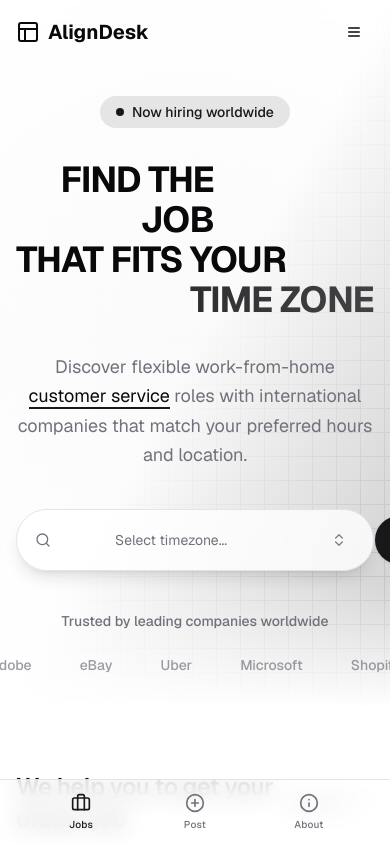
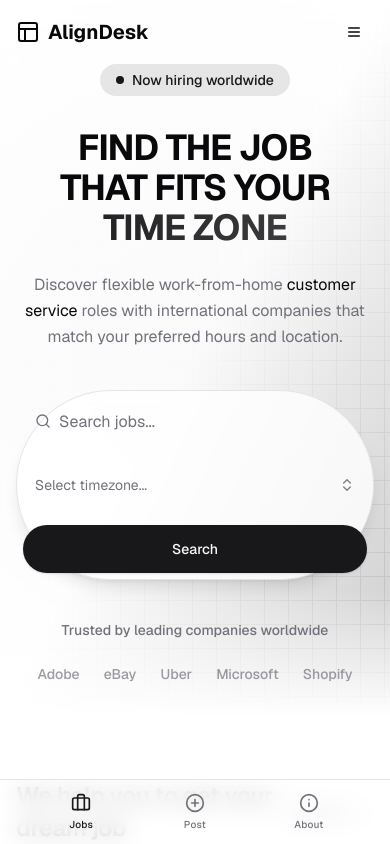
Before and after one commit to katsuragawaa/aligndesk, a Next.js app: page / in a window 390 px wide. Shown: the top 844 px of the page. Built offline with nearby package versions, Linux system fonts and the light colour scheme.

Commit message:
feat: enhance hero section layout and styling for better responsiveness and visual appeal

```diff
--- a/components/hero.tsx
+++ b/components/hero.tsx
@@ -47,7 +47,7 @@ export function Hero() {
 
   return (
     <section
-      className="relative overflow-hidden pt-24 pb-8"
+      className="relative overflow-hidden pt-16 pb-8 sm:pt-24"
       aria-label="Hero section"
     >
       <div className="absolute inset-0 -z-10">
@@ -70,15 +70,17 @@ export function Hero() {
               </span>
               Now hiring worldwide
             </div>
-            <div className="mt-8 text-4xl font-bold tracking-tight sm:text-9xl">
-              <h1 className="mr-40 text-right">FIND THE JOB</h1>
-              <h1 className="text-left">THAT FITS YOUR</h1>
-              <h1 className="from-primary to-primary/80 bg-gradient-to-r bg-clip-text text-right text-transparent">
+            <div className="mt-8 text-4xl font-bold tracking-tight sm:text-6xl md:text-7xl lg:text-9xl">
+              <h1 className="mr-0 text-center sm:mr-20 sm:text-right lg:mr-40">
+                FIND THE JOB
+              </h1>
+              <h1 className="text-center sm:text-left">THAT FITS YOUR</h1>
+              <h1 className="from-primary to-primary/80 bg-gradient-to-r bg-clip-text text-center text-transparent sm:text-right">
                 TIME ZONE
               </h1>
             </div>
-            <div className="mt-8 max-w-xl self-center text-center">
-              <p className="text-muted-foreground text-lg leading-relaxed">
+            <div className="mt-6 max-w-xl self-center text-center sm:mt-8">
+              <p className="text-muted-foreground text-base leading-relaxed sm:text-lg">
                 Discover flexible work-from-home{" "}
                 <span className="text-foreground after:bg-primary relative after:absolute after:-bottom-0.5 after:left-0 after:h-0.5 after:w-full">
                   customer service
@@ -90,23 +92,26 @@ export function Hero() {
           </div>
 
           <form
-            className="bg-background/80 focus-within:border-primary/50 focus-within:ring-primary/10 relative flex w-full items-center gap-4 rounded-full border p-1.5 shadow-lg backdrop-blur-sm transition-all focus-within:ring-4 hover:shadow-xl"
+            className="bg-background/80 focus-within:border-primary/50 focus-within:ring-primary/10 relative flex w-full flex-col items-center gap-4 rounded-full border p-1.5 shadow-lg backdrop-blur-sm transition-all focus-within:ring-4 hover:shadow-xl sm:flex-row"
             role="search"
             aria-label="Job search form"
           >
-            <div className="relative flex-[2]">
+            <div className="relative w-full flex-[2]">
               <Search
                 className="text-muted-foreground absolute top-1/2 left-3 h-4 w-4 -translate-y-1/2"
                 aria-hidden="true"
               />
               <Input
                 type="text"
-                placeholder="Search jobs by title, category, or company..."
+                placeholder="Search jobs..."
                 className="h-12 border-0 pl-9 text-base shadow-none focus-visible:ring-0"
                 aria-label="Search jobs"
               />
             </div>
-            <div className="bg-border h-8 w-px" aria-hidden="true" />
+            <div
+              className="bg-border hidden h-8 w-px sm:block"
+              aria-hidden="true"
+            />
             <Popover open={open} onOpenChange={setOpen}>
               <PopoverTrigger asChild>
                 <Button
@@ -114,7 +119,7 @@ export function Hero() {
                   role="combobox"
                   aria-expanded={open}
                   aria-label="Select timezone"
-                  className="hover:bg-primary/5 h-12 w-64 justify-between border-0 bg-transparent font-normal shadow-none"
+                  className="hover:bg-primary/5 h-12 w-full justify-between border-0 bg-transparent font-normal shadow-none sm:w-64"
                 >
                   {value ? (
                     timezones.find((timezone) => timezone.value === value)
@@ -130,7 +135,7 @@ export function Hero() {
                   />
                 </Button>
               </PopoverTrigger>
-              <PopoverContent className="bg-background/80 w-64 border p-0 shadow-lg backdrop-blur-sm">
+              <PopoverContent className="bg-background/80 w-[calc(100vw-2rem)] border p-0 shadow-lg backdrop-blur-sm sm:w-64">
                 <Command className="bg-transparent">
                   <CommandInput
                     placeholder="Search timezone..."
@@ -170,7 +175,7 @@ export function Hero() {
             </Popover>
             <Button
               type="submit"
-              className="h-12 rounded-full px-8 font-medium shadow-sm hover:shadow-md"
+              className="h-12 w-full rounded-full px-8 font-medium shadow-sm hover:shadow-md sm:w-auto"
               aria-label="Search jobs"
             >
               Search
@@ -185,7 +190,7 @@ export function Hero() {
               Trusted by leading companies worldwide
             </p>
             <div
-              className="flex items-center gap-12"
+              className="flex flex-wrap items-center justify-center gap-6 sm:flex-nowrap sm:gap-12"
               role="list"
               aria-label="Company logos"
             >
```
